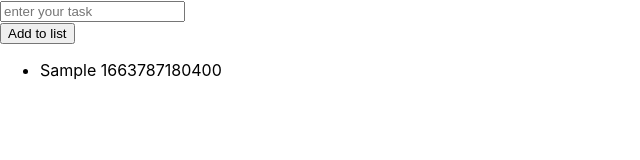
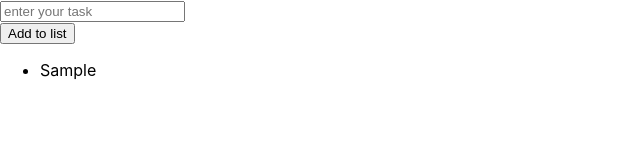
Before and after one commit to ntelio96/to-do-list, a React (Create React App) app: page / in a window 1280 px wide. Both pictures are taken after typing "Sample" into the empty fields and a click on the button "Add to list". Shown: the top 160 px of the page, without its empty margins (0-640 px from the left). Built offline with nearby package versions, Linux system fonts and the light colour scheme.

Commit message:
ok id works

```diff
--- a/src/Components/ListItem/ListItem.jsx
+++ b/src/Components/ListItem/ListItem.jsx
@@ -8,9 +8,7 @@ function ListItem({ createList }) {
           {createList !== [] ? (
             <ul>
               {createList.map((item) => (
-                <li key={item.id}>
-                  {item.item} {item.id}
-                </li>
+                <li key={item.id}>{item.item}</li>
               ))}
             </ul>
           ) : (
```
